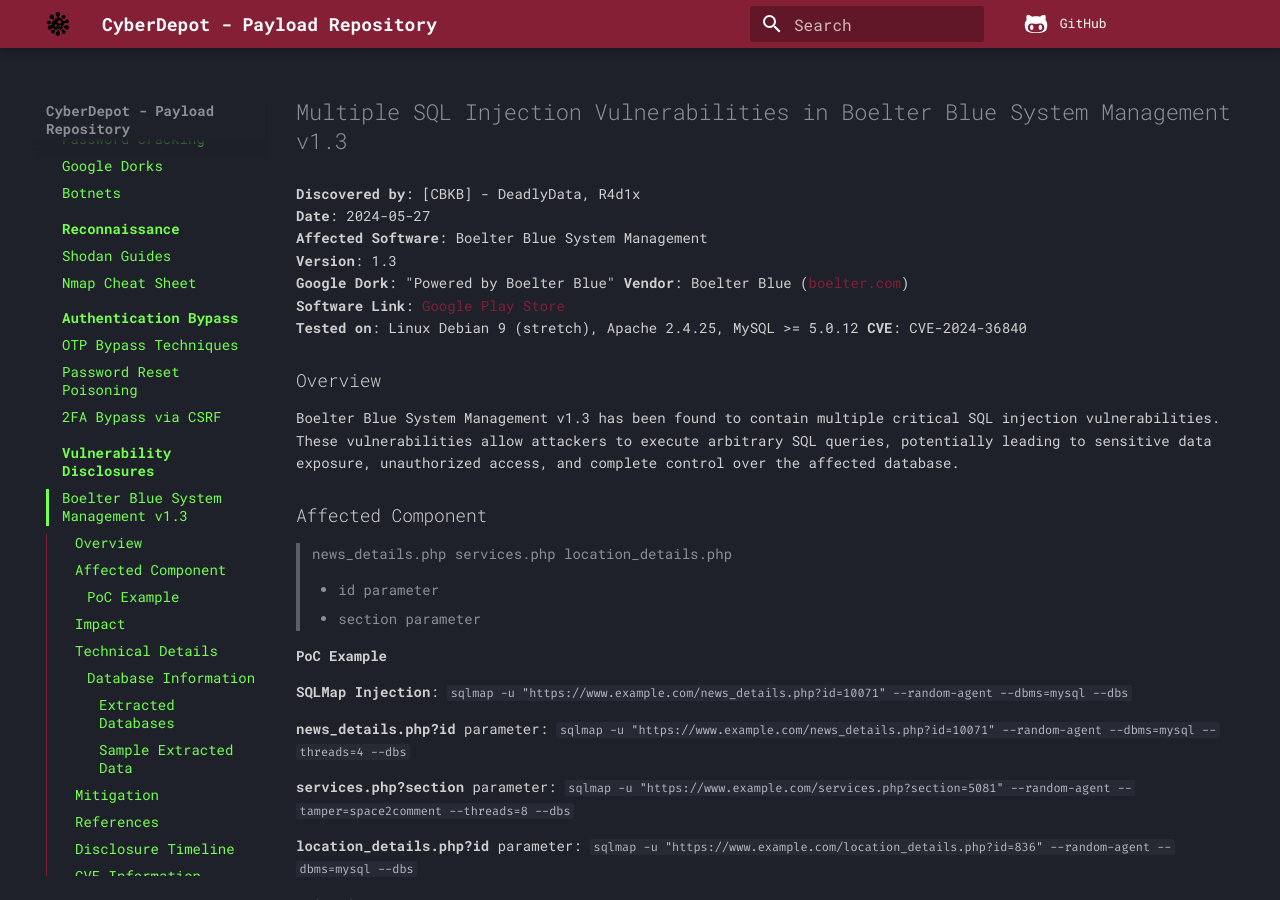
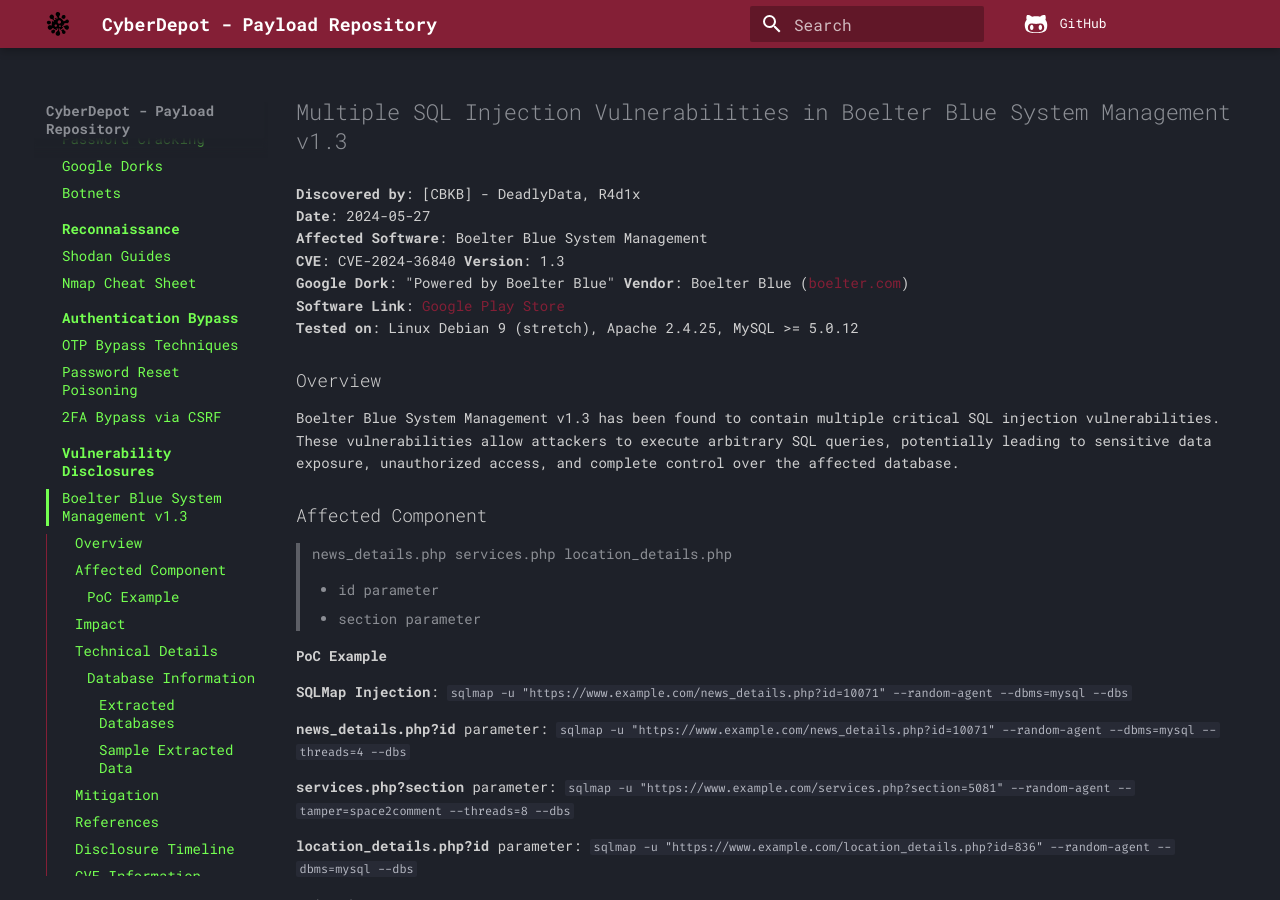
Before and after one commit to InfoSec-DB/CyberDepot, an MkDocs documentation site: the page built from docs/vuln_boelter_blue.md, in a window 1280 px wide and 900 px high. Built offline with MkDocs 1.6.1 and Material for MkDocs 9.7.7, drawn with Linux system fonts in a browser that asks for light colours; comment, search, counter and statistics services are not loaded.

```diff
--- a/docs/vuln_boelter_blue.md
+++ b/docs/vuln_boelter_blue.md
@@ -3,12 +3,12 @@
 **Discovered by**: [CBKB] - DeadlyData, R4d1x
 **Date**: 2024-05-27
 **Affected Software**: Boelter Blue System Management
+**CVE**: CVE-2024-36840
 **Version**: 1.3
 **Google Dork**: "Powered by Boelter Blue"
 **Vendor**: Boelter Blue ([boelter.com](https://www.boelter.com/))
 **Software Link**: [Google Play Store](https://play.google.com/store/apps/details?id=com.anchor5digital.anchor5adminapp&hl=en_US)
 **Tested on**: Linux Debian 9 (stretch), Apache 2.4.25, MySQL >= 5.0.12
-**CVE**: CVE-2024-36840
 
 
 ## Overview
```
